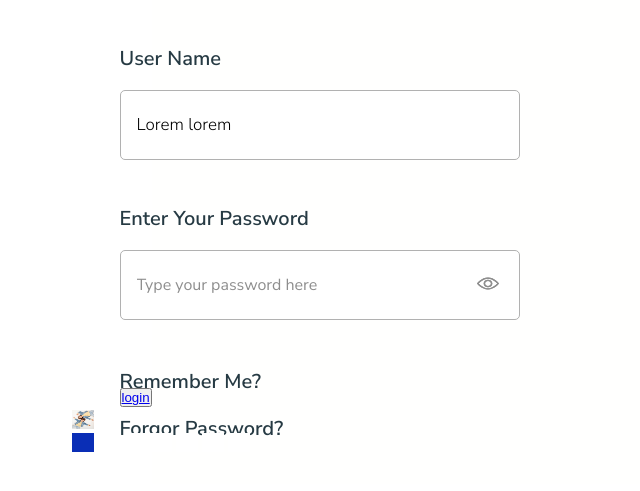
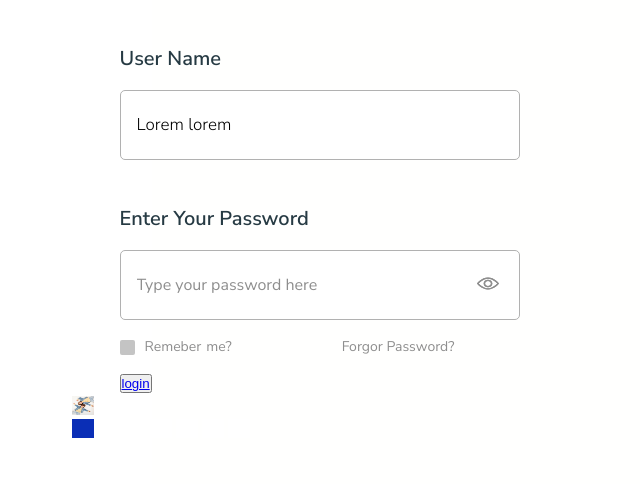
Before and after one commit to maribukh/login, a plain HTML site: page index.html in a window 1280 px wide. Shown: the part 203-694 px from the top of the page, without its empty margins (0-640 px from the left). Drawn offline with nearby package versions, Linux system fonts and the light colour scheme.

Commit message:
added checkbox

```diff
--- a/assets/style.css
+++ b/assets/style.css
@@ -102,14 +102,14 @@ li {
     padding: 22px 277px 22px 16px;
 
     background-color: white;
-    border       : 0.6px solid #B1B1B1;
-    border-radius: 5px 5px;
+    border          : 0.6px solid #B1B1B1;
+    border-radius   : 5px 5px;
 
     margin-bottom: 43px;
 
 }
 
-.username input:hover{
+.username input:hover {
     border-bottom: 4px #54E28D;
 
 }
@@ -125,9 +125,9 @@ li {
 }
 
 .password input {
-    width  : 400px;
-    height : 70px;
-    padding: 22px 277px 22px 16px;
+    width        : 400px;
+    height       : 70px;
+    padding      : 22px 277px 22px 16px;
     padding-right: 24px;
 
     background-color: white;
@@ -153,19 +153,48 @@ li {
 }
 
 img {
-    position: relative;
+    position         : relative;
     width            : 22px;
     height           : 19px;
     background-image : url(/assets/images/icons/eye\ 1.svg);
     background-size  : contain;
     background-repeat: no-repeat;
     cursor           : pointer;
-    right: 48px;
-    top: 3px;
+    right            : 48px;
+    top              : 3px;
 }
 
-.forgot-password {
+.forgot-password ul {
+    display: flex;
+    align-items: center;
+    padding: 0;
+    margin: 0;
     width: 100%;
-    height: 22px;
 
 }
+
+.forgot-password li {
+    display: flex;
+    align-items: center;
+    margin-right: 110px;
+    font-family: Nunito Sans;
+font-size: 14px;
+font-weight: 400;
+line-height: 22px;
+text-align: left;
+
+cursor           : pointer;
+color: #8E8E8E;
+}
+
+
+.forgot-password span {
+margin-left: 5px;
+}
+.checkbox {
+    width: 15px;
+    height: 15px;
+    border-radius: 2px;
+    background-color: #C4C4C4;
+    margin-right: 10px;
+}
--- a/index.html
+++ b/index.html
@@ -32,7 +32,7 @@
                   </div>
                   <div class="forgot-password">
                     <ul>
-                        <li>remember me?</li>
+                        <li><div class="checkbox"></div>remeber <span>me?</span></li>
                         <li>forgor password?</li>
                     </ul>
                   </div>
```
